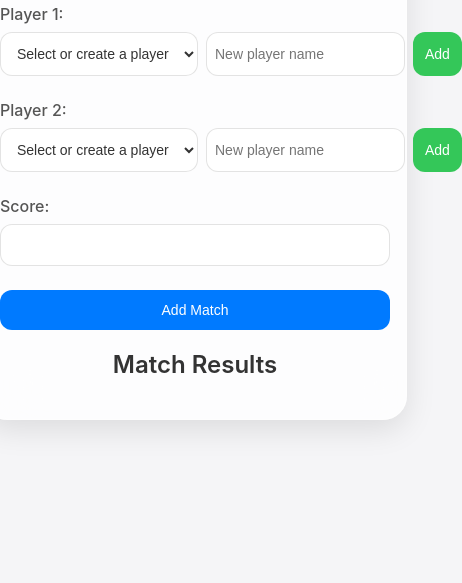
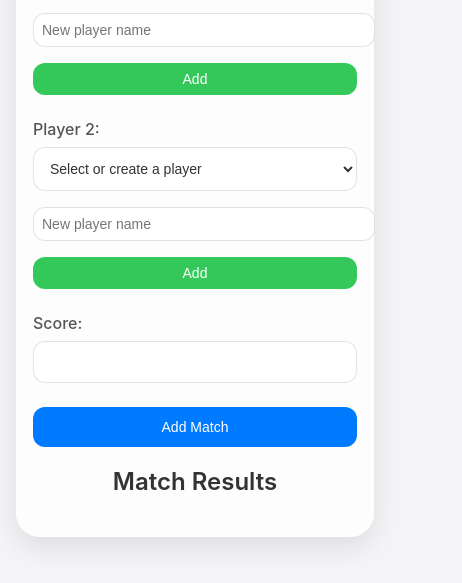
Before and after one commit to ngsylvainx/tennis_score, a plain HTML site: page index.html in a window 390 px wide. Shown: the part 261-844 px from the top of the page, 462 px wide, since content can reach past the window. Drawn offline with nearby package versions, Linux system fonts and the light colour scheme.

Commit message:
Update styles.css

```diff
--- a/styles.css
+++ b/styles.css
@@ -6,6 +6,8 @@ body {
   align-items: center;
   height: 100vh;
   margin: 0;
+  padding: 1rem; /* Add padding to ensure content does not touch the edges */
+  box-sizing: border-box; /* Include padding and border in the element's total width and height */
 }
 
 .container {
@@ -17,6 +19,7 @@ body {
   box-shadow: 0 10px 30px rgba(0, 0, 0, 0.1);
   backdrop-filter: blur(20px);
   border: 1px solid rgba(255, 255, 255, 0.3);
+  box-sizing: border-box; /* Include padding and border in the element's total width and height */
 }
 
 h1, h2 {
@@ -142,4 +145,18 @@ input.add-player-input {
   input, select, button {
     font-size: 0.875rem;
   }
+
+  .input-group {
+    flex-direction: column;
+  }
+
+  button.add-player {
+    width: 100%;
+    margin-top: 0.5rem;
+  }
+
+  input.add-player-input {
+    width: 100%;
+    margin-top: 0.5rem;
+  }
 }
```
